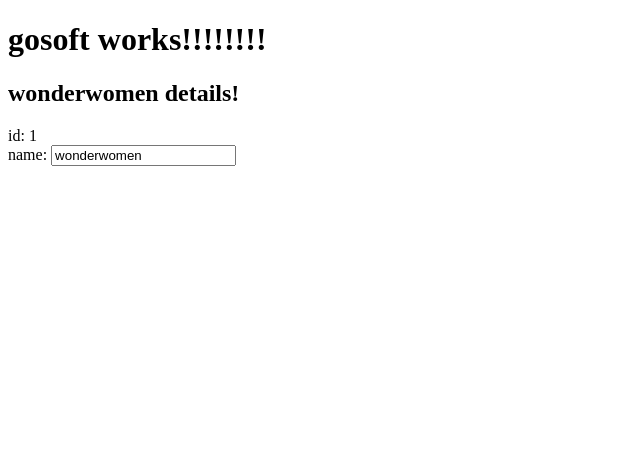
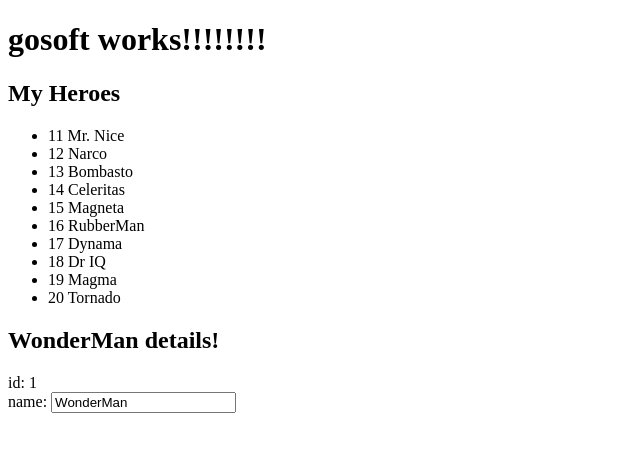
Before and after one commit to AoftionStyle/ngosoft, an Angular app: page /heroes in a window 1280 px wide. Shown: the top 452 px of the page, without its empty margins (0-640 px from the left). Built offline with nearby package versions, Linux system fonts and the light colour scheme.

Commit message:
loop heroes

```diff
--- a/src/app/gosoft.component.html
+++ b/src/app/gosoft.component.html
@@ -1,4 +1,12 @@
 <h1>{{title}}</h1>
+
+<h2>My Heroes</h2>
+<ul class="heroes">
+  <li *ngFor="let hero of heroes">
+    <span class="badge">{{hero.id}}</span> {{hero.name}}
+  </li>
+</ul>
+
 <h2>{{hero.name}} details!</h2>
 <div><label>id: </label>{{hero.id}}</div>
 <div>
--- a/src/app/gosoft.component.ts
+++ b/src/app/gosoft.component.ts
@@ -1,15 +1,31 @@
 import { Component } from '@angular/core';
 import { Hero } from './hero';
+
+const HEROES: Hero[] = [
+  { id: 11, name: 'Mr. Nice' },
+  { id: 12, name: 'Narco' },
+  { id: 13, name: 'Bombasto' },
+  { id: 14, name: 'Celeritas' },
+  { id: 15, name: 'Magneta' },
+  { id: 16, name: 'RubberMan' },
+  { id: 17, name: 'Dynama' },
+  { id: 18, name: 'Dr IQ' },
+  { id: 19, name: 'Magma' },
+  { id: 20, name: 'Tornado' }
+];
 
 @Component({
     selector: 'app-gosoft',
     //template : '<h1>{{title}}</h1><h1>{{hero}}</h1>'
     //template : '<h1> {{hero.id}} {{hero.title}}</h1>'
     templateUrl : './gosoft.component.html'
+    //template : '<h1> {{hero[0]}} </h1>'
+
 })
 export class GosoftComponent {
   title = 'gosoft works!!!!!!!!';
   //hero = 'Wonder Women';
-  hero: Hero = {id: 1, name: 'wonderwomen'};
-  //hero: Hero = new Hero(1, 'WonderMan');
+  heroes = HEROES;
+  hero: Hero = new Hero(1, 'WonderMan');
+
 }
```
Lines whose indentation alone changed are shown as unchanged.
